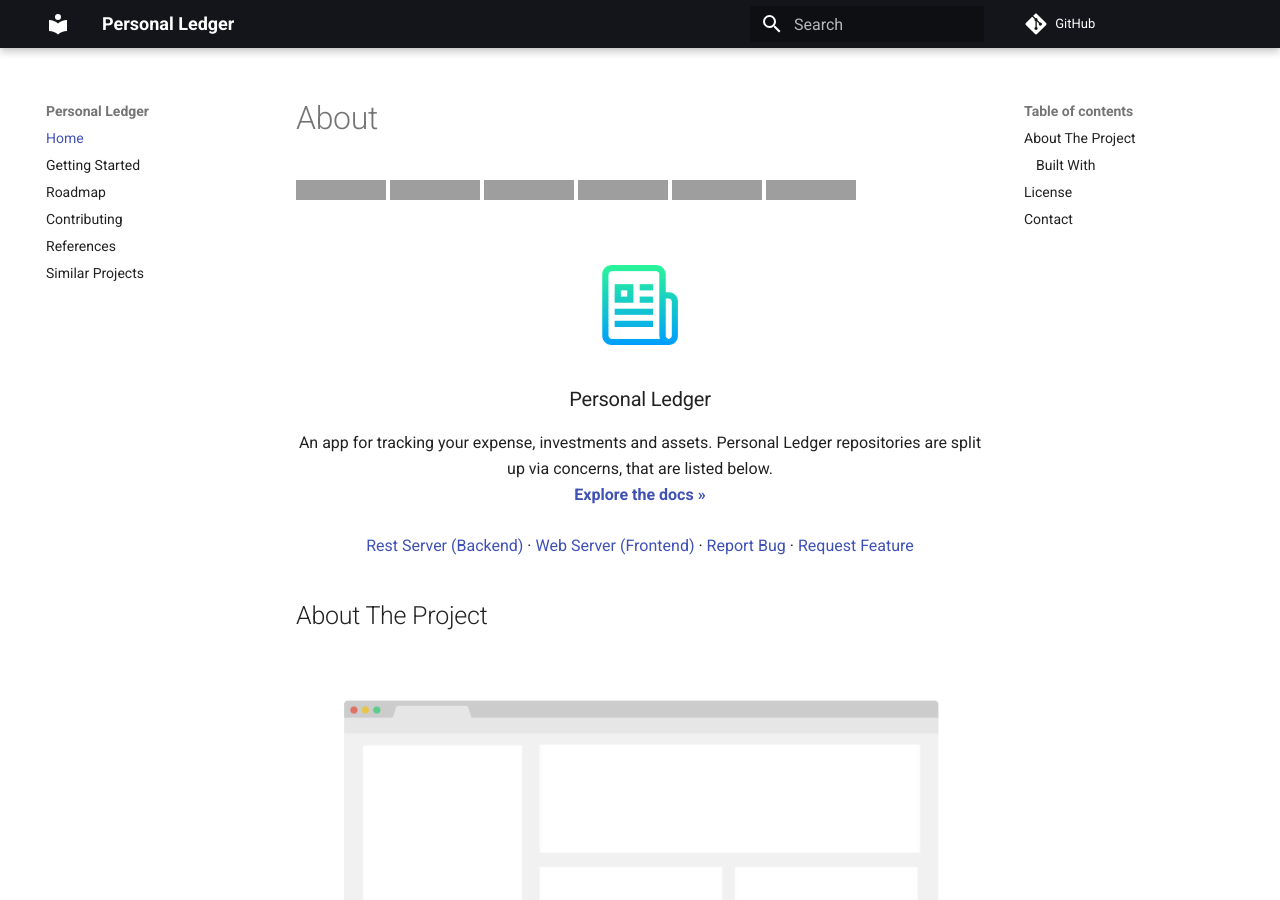
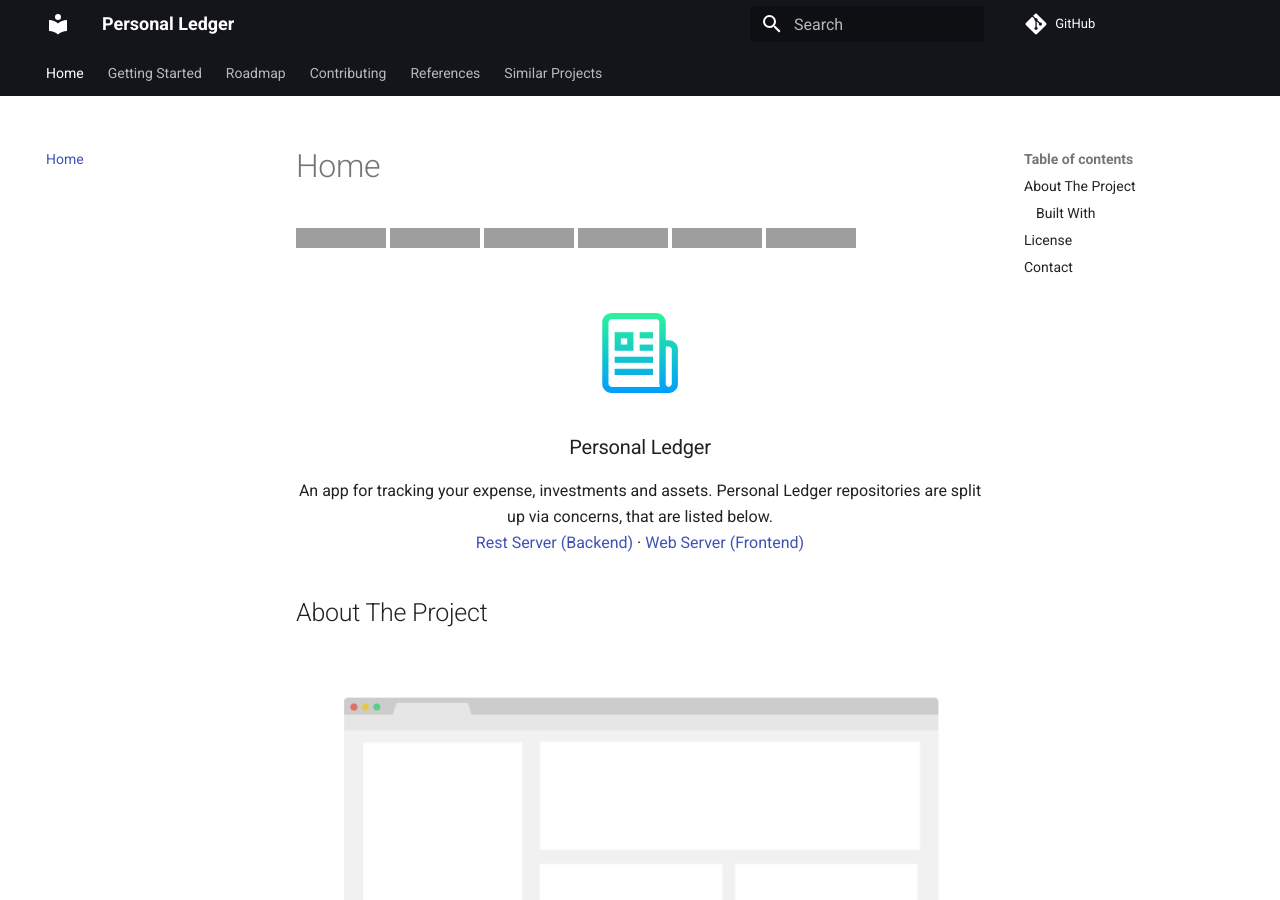
Before and after one commit to IanTeda/personal-ledger, an MkDocs documentation site: the page built from docs/README.md, in a window 1280 px wide and 900 px high, cut to the strip 0-900 px from the top of the window. Built offline with MkDocs 1.6.1 and Material for MkDocs 9.7.7, drawn with Linux system fonts in a browser that asks for light colours; comment, search, counter and statistics services are not loaded; grey boxes are pictures that could not be loaded.

Commit message:
Add navigation tabs to docs

```diff
--- a/docs/README.md
+++ b/docs/README.md
@@ -1,4 +1,4 @@
-# About
+# Home
 
 [![Contributors][contributors-shield]][contributors-url]
 [![Forks][forks-shield]][forks-url]
@@ -17,16 +17,9 @@
     <p align="center">
         An app for tracking your expense, investments and assets. Personal Ledger repositories are split up via concerns, that are listed below.
     <br />
-        <a href="https://ianteda.github.io/personal_ledger/"><strong>Explore the docs »</strong></a>
-    <br />
-    <br />
     <a href="https://github.com/IanTeda/personal_ledger_server">Rest Server (Backend)</a>
     ·
     <a href="https://github.com/IanTeda/personal_ledger_web">Web Server (Frontend)</a>
-    ·
-    <a href="https://ianteda.github.io/personal_ledger/issues">Report Bug</a>
-    ·
-    <a href="https://ianteda.github.io/personal_ledger/issues">Request Feature</a>
   </p>
 </div>
 
--- a/mkdocs.yaml
+++ b/mkdocs.yaml
@@ -10,6 +10,7 @@ theme:
   features:
     - navigation.path
     - navigation.top
+    - navigation.tabs
     - search.suggest
     - search.highlight
 nav:
```
